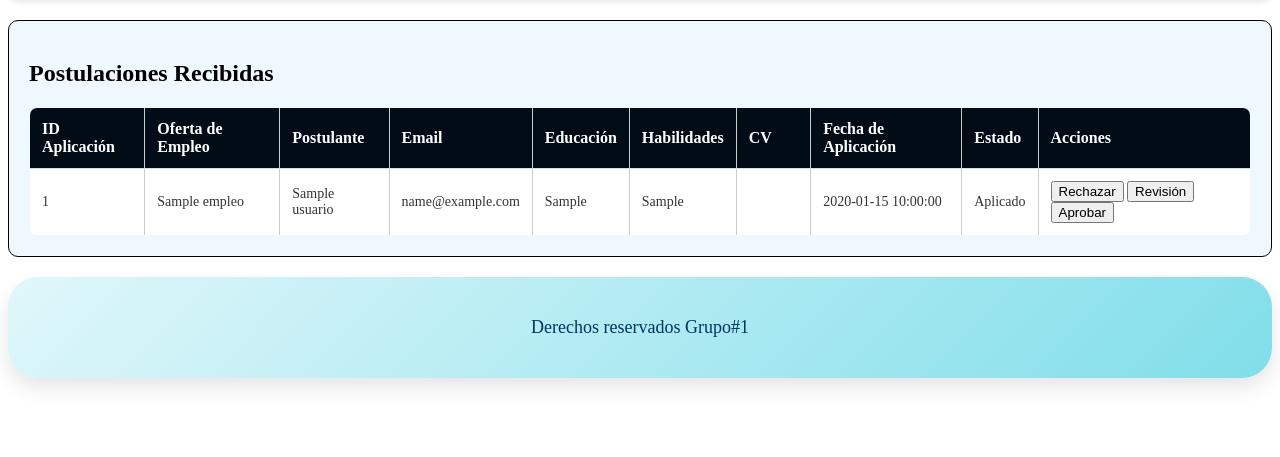
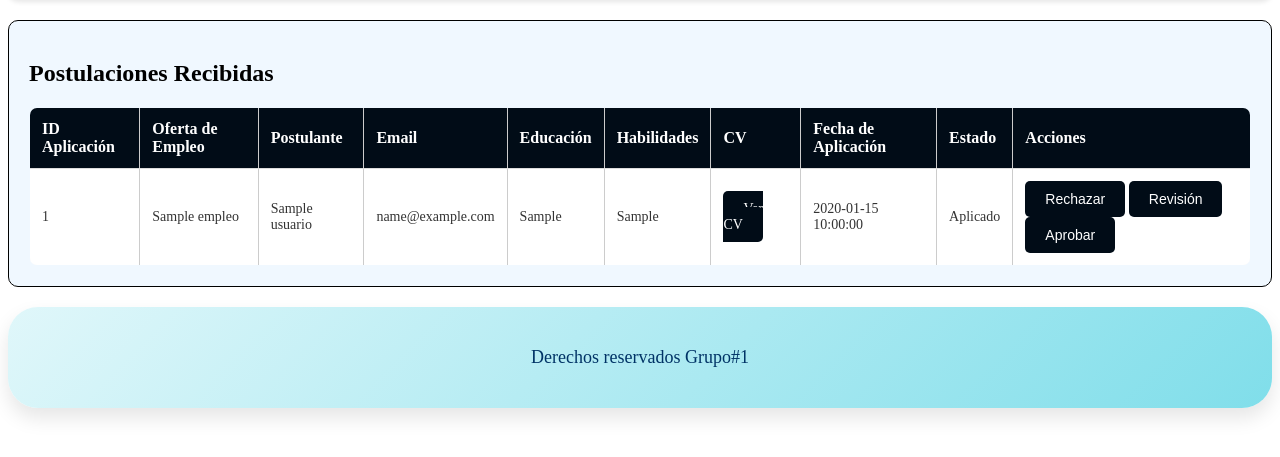
Before and after one commit to GabArroM/Ambiente-Web-C-S-G1-Empleos.jrs.com, a PHP site: page /OfertasEmpleo.php in a window 1280 px wide. Shown: the part 124-581 px from the top of the page. Run offline with PHP 8.4, Linux system fonts and the light colour scheme; the visitor is signed in with stand-in values (Sample User, id 1); tables that the repository leaves empty hold one stand-in row (values such as "Sample post").

Commit message:
cambios menores y errores menores

```diff
--- a/AgregarOferta.php
+++ b/AgregarOferta.php
@@ -23,6 +23,8 @@
             $stmt_oferta->bind_param("isssss", $id_empleador, $titulo, $descripcion, $categoria, $tipo_contrato, $rango_salarial);
 
             if ($stmt_oferta->execute()) {
+
+                header("Location: ModEmpleados.php");
                 echo "<script>alert('Oferta insertada correctamente.');</script>";
             } else {
                 echo "Error al insertar la oferta: " . $stmt_oferta->error;
--- a/ModEmpleados.php
+++ b/ModEmpleados.php
@@ -127,7 +127,7 @@
 
         <section class="form-section">
             <h2 class="section-title">Crear Propuesta de Trabajo</h2>
-            <form method="POST" action="./ControladorModEmpleados/AgregarOferta.php" id="jobProposalForm">
+            <form method="POST" action="AgregarOferta.php" id="jobProposalForm">
                 <input type="hidden" id="id_empleador" name="id_empleador" value="<?php echo $id_empleador; ?>">
                 <div class="form-group">
                     <label for="titulo">Título:</label>
--- a/OfertasEmpleo.php
+++ b/OfertasEmpleo.php
@@ -4,9 +4,9 @@
     <meta charset="UTF-8">
     <title>Postulaciones Recibidas</title>
     <meta name="viewport" content="width=device-width, initial-scale=1.0">
-    <link rel="stylesheet" href="./css/ModEmpleados.css?v=1.3">
-    <link rel="stylesheet" href="./css/BuscarEmpleo.css?v=1.0">
-    <link rel="stylesheet" href="./css/style.css?v=1.4">
+    <link rel="stylesheet" href="./css/ModEmpleados.css?v=1.6">
+    <link rel="stylesheet" href="./css/BuscarEmpleo.css?v=1.5">
+    <link rel="stylesheet" href="./css/style.css?v=1.7">
 </head>
 
 <body>
@@ -72,15 +72,15 @@
                         <td>{$row['Email']}</td>
                         <td>{$row['Educacion']}</td>
                         <td>{$row['Habilidades']}</td>
-                        <td><a href='{$row['CV_URL']}' target='_blank'>Ver CV</a></td>
+                        <td><a class='aplicar-btn' href='{$row['CV_URL']}' target='_blank'>Ver CV</a></td>
                         <td>{$row['FechaAplicacion']}</td>
                         <td>{$row['EstadoAplicacion']}</td>
                         <td>
                             <form method='POST' style='display: inline-block;'>
                                 <input type='hidden' name='id_aplicacion' value='{$row['ID_Aplicacion']}'>
-                                <button type='submit' name='accion' value='Rechazado'>Rechazar</button>
-                                <button type='submit' name='accion' value='En revisión'>Revisión</button>
-                                <button type='submit' name='accion' value='Aprobado'>Aprobar</button>
+                                <button class='aplicar-btn'type='submit' name='accion' value='Rechazado'>Rechazar</button>
+                                <button class='aplicar-btn'type='submit type='submit' name='accion' value='En revisión'>Revisión</button>
+                                <button class='aplicar-btn'type='submit type='submit' name='accion' value='Aprobado'>Aprobar</button>
                             </form>
                         </td>
                       </tr>";
```
